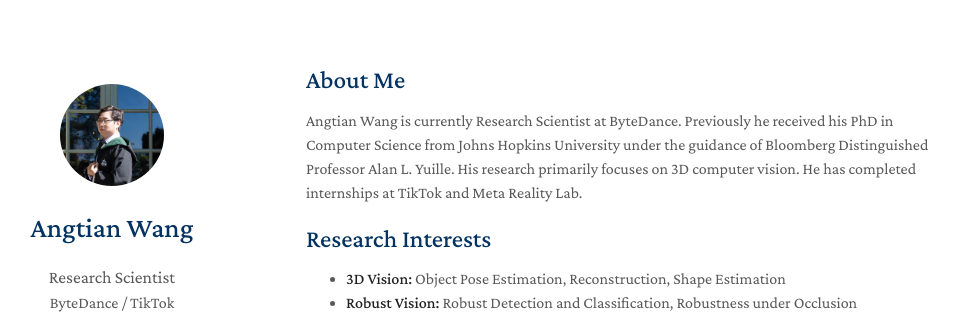
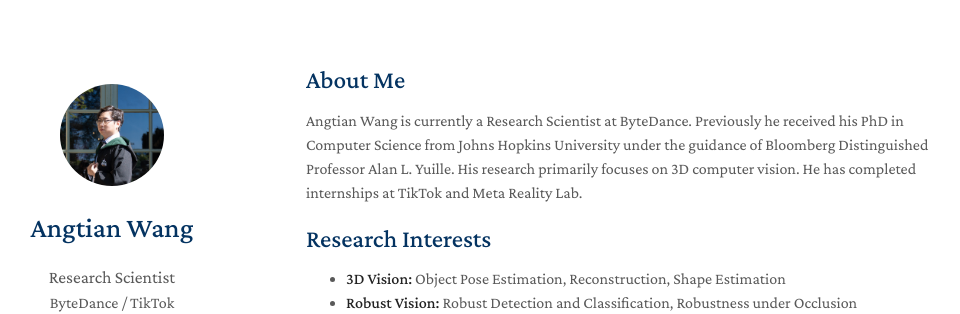
Before and after one commit to angtianwang/angtianwang.github.io, a Jekyll site: the page built from index.md, in a window 1280 px wide and 900 px high. Shown: the top 314 px of the window, without its empty margins (164-1124 px from the left). Built offline with Jekyll 4.4.1, drawn with Linux system fonts in a browser that asks for light colours; nearby versions of some CDN libraries; a style sheet for code colours, icons or effects is not loaded; our own code applies the rules of GitHub Pages for plain Markdown files.

```diff
--- a/index.md
+++ b/index.md
@@ -4,7 +4,7 @@ layout: homepage
 
 ## About Me
 
-Angtian Wang is currently Research Scientist at ByteDance. Previously he received his PhD in Computer Science from Johns Hopkins University under the guidance of Bloomberg Distinguished Professor Alan L. Yuille. His research primarily focuses on 3D computer vision. He has completed internships at TikTok and Meta Reality Lab.
+Angtian Wang is currently a Research Scientist at ByteDance. Previously he received his PhD in Computer Science from Johns Hopkins University under the guidance of Bloomberg Distinguished Professor Alan L. Yuille. His research primarily focuses on 3D computer vision. He has completed internships at TikTok and Meta Reality Lab.
 
 ## Research Interests
 
```
